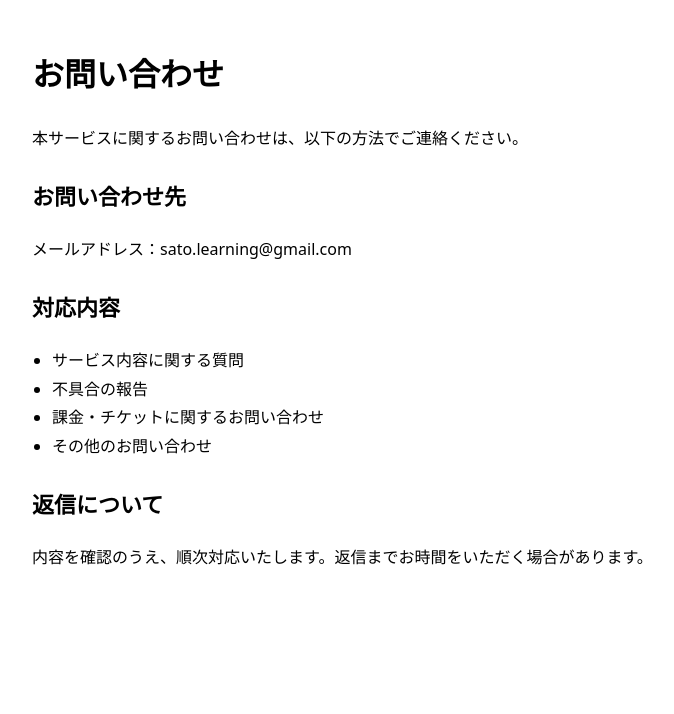
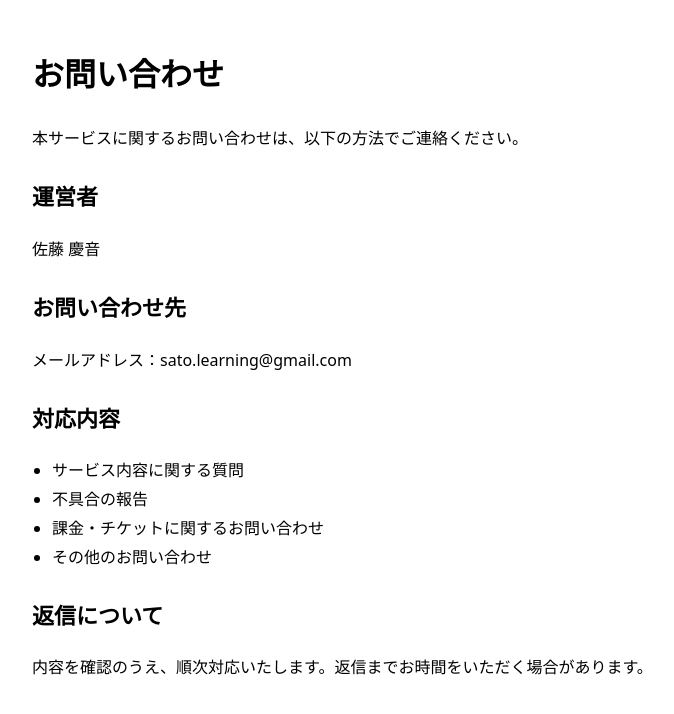
Before and after one commit to roromukuro-afk/shoron-rewarded-web, a Next.js app: page /contact in a window 1280 px wide. Shown: the top 714 px of the page, without its empty margins (182-856 px from the left). Built offline with nearby package versions, Linux system fonts and the light colour scheme.

Commit message:
update contact page with operator name

```diff
--- a/app/contact/page.tsx
+++ b/app/contact/page.tsx
@@ -6,6 +6,11 @@ export default function ContactPage() {
       <p style={{ marginTop: 16 }}>
         本サービスに関するお問い合わせは、以下の方法でご連絡ください。
       </p>
+
+      <section style={{ marginTop: 24 }}>
+        <h2 style={{ fontSize: 22, fontWeight: 900 }}>運営者</h2>
+        <p style={{ marginTop: 8 }}>佐藤 慶音</p>
+      </section>
 
       <section style={{ marginTop: 24 }}>
         <h2 style={{ fontSize: 22, fontWeight: 900 }}>お問い合わせ先</h2>
```
